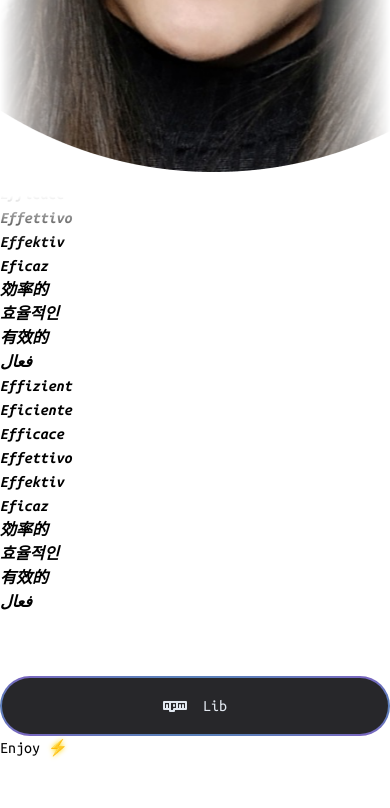
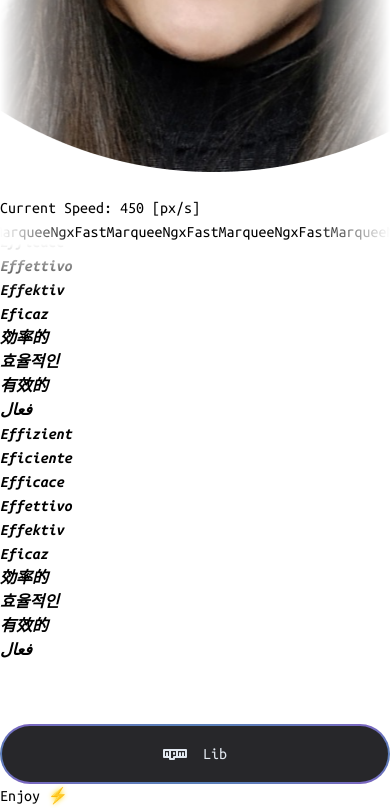
Before and after one commit to DevJaGz/app-fast-marquee, an Angular app: page / in a window 390 px wide. Shown: the part 1476-2284 px from the top of the page. Before the commit the page ends 2236 px from the top, so only its background shows below. Built offline with nearby package versions, Linux system fonts and the light colour scheme.

Commit message:
feat: show marquee variable speed

```diff
--- a/src/app/features/home-feature/home-feature.component.html
+++ b/src/app/features/home-feature/home-feature.component.html
@@ -9,8 +9,11 @@
     class="absolute top-[30%] -translate-y-1/2 left-0 right-0 animate-fade"
   />
   <!-- <app-marquee-line-rotation
-    class="absolute bottom-0 left-0 right-0 overflow-hidden"
+    class="absolute bottom-0 left-0 right-0 h-[30vh]"
   /> -->
+  <app-marquee-variable-speed
+    class="absolute bottom-0 left-0 sm:left-1/4 right-0 sm:right-1/4 h-[20vh]"
+  />
   <app-marquee-words
     class="absolute top-0 left-4 bottom-0 animate-fade-right"
   />
--- a/src/app/features/home-feature/home-feature.component.ts
+++ b/src/app/features/home-feature/home-feature.component.ts
@@ -6,6 +6,7 @@ import { MarqueeBrandImagesComponent } from 'src/app/shared/components/marquee-b
 import { MarqueeCardsComponent } from 'src/app/shared/components/marquee-cards/marquee-cards.component';
 import { MarqueeEmojisComponent } from 'src/app/shared/components/marquee-emojis/marquee-emojis.component';
 import { MarqueeLineRotationComponent } from 'src/app/shared/components/marquee-line-rotation/marquee-line-rotation.component';
+import { MarqueeVariableSpeedComponent } from 'src/app/shared/components/marquee-variable-speed/marquee-variable-speed.component';
 
 @Component({
   selector: 'app-home-feature',
@@ -18,6 +19,7 @@ import { MarqueeLineRotationComponent } from 'src/app/shared/components/marquee-
     MarqueeCardsComponent,
     MarqueeEmojisComponent,
     MarqueeLineRotationComponent,
+    MarqueeVariableSpeedComponent,
   ],
   templateUrl: './home-feature.component.html',
   changeDetection: ChangeDetectionStrategy.OnPush,
--- a/src/app/shared/components/marquee-line-rotation/marquee-line-rotation.component.html
+++ b/src/app/shared/components/marquee-line-rotation/marquee-line-rotation.component.html
@@ -1,21 +1,17 @@
-<div class="h-[30vh]"></div>
-<div
-  class="absolute bottom-0 right-0 w-[40vw] h-[30vh] bg-neutral-700"
-  style="clip-path: polygon(80% 0, 100% 0%, 100% 100%, 0% 100%)"
->
-  <div
-    class="absolute inset-0 bg-zinc-900 overflow-hidden"
-    style="
-      clip-path: polygon(
-        calc(80% + 4px) 10px,
-        calc(100% - 10px) 10px,
-        calc(100% - 10px) calc(100% - 10px),
-        32px calc(100% - 10px)
-      );
-    "
+<div class="grid place-items-center h-full animate-fade-down animate-delay-300">
+  <ngx-fast-marquee [speed]="250" direction="right" class="w-full">
+    <div class="px-4 text-3xl font-serif text-purple-500">Ngx</div>
+    <div class="px-4 text-xl font-bold">Fast</div>
+    <div class="px-4 text-4xl font-mono">Marquee</div>
+    <div class="px-4 text-lg font-bold">Ngx</div>
+    <div class="px-4 2xl font-bold text-green-500">Fast</div>
+    <div class="px-4 4xl italic">Marquee</div>
+  </ngx-fast-marquee>
+  <!-- <div
+    class="min-w-[180x] min-h-[180x] w-[30vw] h-[30vw] sm:h-auto sm:w-[20vw] bg-black border-2 border-zinc-800 rounded overflow-hidden flex flex-col justify-center gap-2 fixed right-12 bottom-0 -rotate-45 -translate-y-1/2"
   >
-    <ngx-fast-marquee class="absolute left-0 right-0 bottom-0" [speed]="200">
-      <div class="px-4">Item</div>
+    <ngx-fast-marquee [speed]="50">
+      <div class="px-4 border border-green-400 text-2xl">Item</div>
       <div class="px-4">Item</div>
       <div class="px-4">Item</div>
       <div class="px-4">Item</div>
@@ -31,5 +27,56 @@
       <div class="px-4">Item</div>
       <div class="px-4">Item</div>
     </ngx-fast-marquee>
-  </div>
+    <ngx-fast-marquee [speed]="50" direction="right">
+      <div class="px-4 border border-green-400 text-2xl">Item</div>
+      <div class="px-4">Item</div>
+      <div class="px-4">Item</div>
+      <div class="px-4">Item</div>
+      <div class="px-4">Item</div>
+      <div class="px-4">Item</div>
+      <div class="px-4">Item</div>
+      <div class="px-4">Item</div>
+      <div class="px-4">Item</div>
+      <div class="px-4">Item</div>
+      <div class="px-4">Item</div>
+      <div class="px-4">Item</div>
+      <div class="px-4">Item</div>
+      <div class="px-4">Item</div>
+      <div class="px-4">Item</div>
+    </ngx-fast-marquee>
+    <ngx-fast-marquee [speed]="50">
+      <div class="px-4 border border-green-400 text-2xl">Item</div>
+      <div class="px-4">Item</div>
+      <div class="px-4">Item</div>
+      <div class="px-4">Item</div>
+      <div class="px-4">Item</div>
+      <div class="px-4">Item</div>
+      <div class="px-4">Item</div>
+      <div class="px-4">Item</div>
+      <div class="px-4">Item</div>
+      <div class="px-4">Item</div>
+      <div class="px-4">Item</div>
+      <div class="px-4">Item</div>
+      <div class="px-4">Item</div>
+      <div class="px-4">Item</div>
+      <div class="px-4">Item</div>
+    </ngx-fast-marquee>
+    <ngx-fast-marquee [speed]="50" direction="right">
+      <div class="px-4 border border-green-400 text-2xl">Item</div>
+      <div class="px-4">Item</div>
+      <div class="px-4">Item</div>
+      <div class="px-4">Item</div>
+      <div class="px-4">Item</div>
+      <div class="px-4">Item</div>
+      <div class="px-4">Item</div>
+      <div class="px-4">Item</div>
+      <div class="px-4">Item</div>
+      <div class="px-4">Item</div>
+      <div class="px-4">Item</div>
+      <div class="px-4">Item</div>
+      <div class="px-4">Item</div>
+      <div class="px-4">Item</div>
+      <div class="px-4">Item</div>
+    </ngx-fast-marquee>
+  </div> -->
 </div>
--- /dev/null
+++ b/src/app/shared/components/marquee-variable-speed/marquee-variable-speed.component.html
@@ -0,0 +1,37 @@
+<div
+  class="border border-zinc-800 h-full rounded-tl-3xl rounded-tr-3xl overflow-hidden py-6"
+>
+  <h4 class="text-right sm:text-center text-xl px-4 mb-10">
+    Current Speed:
+    <span class="text-orange-500 font-bold">{{ speed() }}</span> [px/s]
+  </h4>
+  <ngx-fast-marquee
+    [speed]="speed()"
+    direction="right"
+    [maskPercentage]="40"
+    class="animate-bounce animate-infinite animate-duration-[2000ms]"
+  >
+    <div
+      class="p-4 text-3xl font-serif text-neutral-200 grid place-items-center"
+    >
+      Ngx
+    </div>
+    <div class="p-4 text-xl font-bold text-neutral-300 grid place-items-center">
+      Fast
+    </div>
+    <div
+      class="p-4 text-4xl font-mono text-neutral-400 grid place-items-center"
+    >
+      Marquee
+    </div>
+    <div class="p-4 text-xl font-bold text-neutral-500 grid place-items-center">
+      Ngx
+    </div>
+    <div class="p-4 2xl font-bold text-neutral-600 grid place-items-center">
+      Fast
+    </div>
+    <div class="p-4 4xl italic text-neutral-700 grid place-items-center">
+      Marquee
+    </div>
+  </ngx-fast-marquee>
+</div>
--- /dev/null
+++ b/src/app/shared/components/marquee-variable-speed/marquee-variable-speed.component.ts
@@ -0,0 +1,52 @@
+import { CommonModule } from '@angular/common';
+import {
+  AfterViewInit,
+  ChangeDetectionStrategy,
+  ChangeDetectorRef,
+  Component,
+  NgZone,
+  WritableSignal,
+  computed,
+  inject,
+  signal,
+} from '@angular/core';
+import { NgxFastMarqueeModule } from '@ngx-fast-marquee';
+
+@Component({
+  selector: 'app-marquee-variable-speed',
+  standalone: true,
+  imports: [CommonModule, NgxFastMarqueeModule],
+  templateUrl: './marquee-variable-speed.component.html',
+
+  changeDetection: ChangeDetectionStrategy.OnPush,
+})
+export class MarqueeVariableSpeedComponent implements AfterViewInit {
+  speedIndex: WritableSignal<number> = signal(0);
+  speed = computed(() => this._SPEEDS[this.speedIndex()]);
+
+  private readonly _ngZone = inject(NgZone);
+  private readonly _changeDetectorRef = inject(ChangeDetectorRef);
+
+  ngAfterViewInit(): void {
+    this._initializeInterval();
+  }
+  private _SPEEDS: number[] = [450, 250, 150, 100, 150, 250];
+
+  private _initializeInterval(): void {
+    this._ngZone.runOutsideAngular(() => {
+      setInterval(() => {
+        this._updateMarqueeSpeed();
+        this._changeDetectorRef.detectChanges();
+      }, 8_000);
+    });
+  }
+
+  private _updateMarqueeSpeed(): void {
+    this.speedIndex.update((index) => {
+      if (index === this._SPEEDS.length - 1) {
+        return 0;
+      }
+      return index + 1;
+    });
+  }
+}
```
